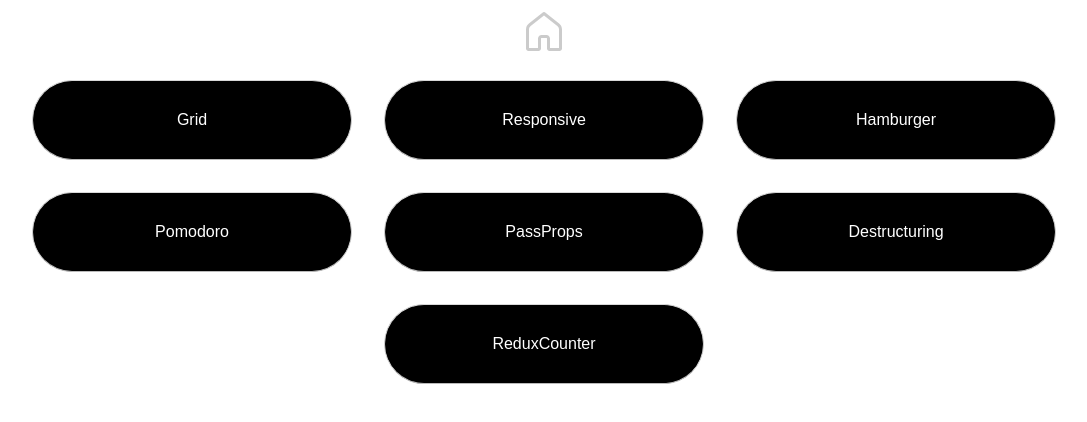
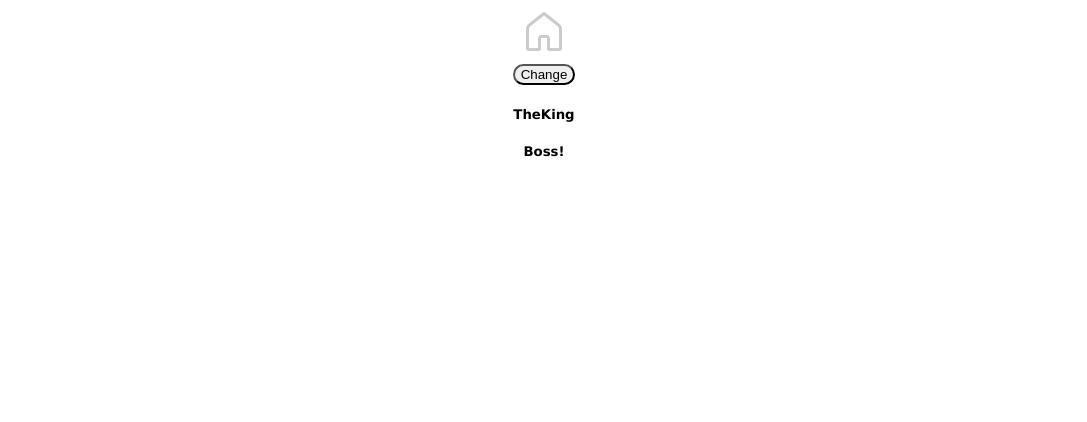
Before and after one commit to ethanolle/CrashTest, a React (Create React App) app: page /UseStateComp in a window 1280 px wide. Before the commit this address led to /. Shown: the top 422 px of the page, without its empty margins (96-1183 px from the left). Built offline with nearby package versions, Linux system fonts and the light colour scheme.

Commit message:
added template new video

```diff
--- a/src/App.tsx
+++ b/src/App.tsx
@@ -9,6 +9,7 @@ import Pomodoro from "./pages/Pomodoro/Pomodoro";
 import PassProps from "./pages/PassProps/PassProps";
 import Destructuring from "./pages/Destructuring/Destructuring";
 import ReduxCounter from "./features/counter/ReduxCounter";
+import UseStateComp from "./pages/UseStateVideo/UseStateComp";
 import "./App.css";
 
 const App = () => {
@@ -40,6 +41,9 @@ const App = () => {
         <Route path='/ReduxCounter' exact>
           <ReduxCounter />
         </Route>
+        <Route path='/UseStateComp' exact>
+          <UseStateComp />
+        </Route>
         <Redirect to='/' />
       </Switch>
     </BrowserRouter>
--- a/src/pages/Destructuring/Destructuring.js
+++ b/src/pages/Destructuring/Destructuring.js
@@ -1,4 +1,6 @@
 import "./Destructuring.css";
+import { useState } from "react";
+import { increment } from "../../features/counter/counterSlice";
 
 const Destructuring = () => {
   // Array Destructuring
@@ -28,15 +30,13 @@ const Destructuring = () => {
     address: { city },
   } = Ethan;
 
-  const { city: ville } = Ethan.address;
-
   return (
     <div className='DestructuringContainer'>
       <h1 className='exampleOfArray'>
         {sum},{multiply},{division}
       </h1>
       <h1 className='exampleOfObject'>
-        {prenom},{nom},{city},{ville}
+        {prenom},{nom},{city},
       </h1>
     </div>
   );
--- a/src/pages/Main/Main.tsx
+++ b/src/pages/Main/Main.tsx
@@ -10,6 +10,7 @@ const Main = () => {
     "PassProps",
     "Destructuring",
     "ReduxCounter",
+    "UseStateComp",
   ];
   return (
     <div className='buttonContainer'>
--- a/src/pages/Pomodoro/Pomodoro.js
+++ b/src/pages/Pomodoro/Pomodoro.js
@@ -77,7 +77,7 @@ const Pomodoro = () => {
       <div className='pomodoroCounter'>
         <div className='counterContainer'>
           <Countdown
-            date={time + 1500000}
+            date={time + 1500}
             ref={ref}
             autoStart={false}
             renderer={({ hours, minutes, seconds, completed }) => {
@@ -87,11 +87,7 @@ const Pomodoro = () => {
                 return <div>You did it!</div>;
               } else {
                 // Render a countdown
-                return (
-                  <h1 className='m-0 font-weight-bold'>
-                    {minutes}:{seconds}
-                  </h1>
-                );
+                return <h1 className='m-0 font-weight-bold'>{minutes}</h1>;
               }
             }}
           />
--- /dev/null
+++ b/src/pages/UseStateVideo/UseStateComp.js
@@ -0,0 +1,19 @@
+import { useState } from "react";
+// import "./UseStateComp.css";
+
+const UseStateComp = () => {
+  const [number, setNumber] = useState({ ethan: "TheKing", coders: "Boss!" });
+  const handleIncrement = () => {
+    setNumber({ ...number, ethan: "the crazy KING" });
+  };
+
+  return (
+    <div className='App'>
+      <button onClick={handleIncrement}>Change</button>
+      <h5>{number.ethan}</h5>
+      <h5>{number.coders}</h5>
+    </div>
+  );
+};
+
+export default UseStateComp;
```
